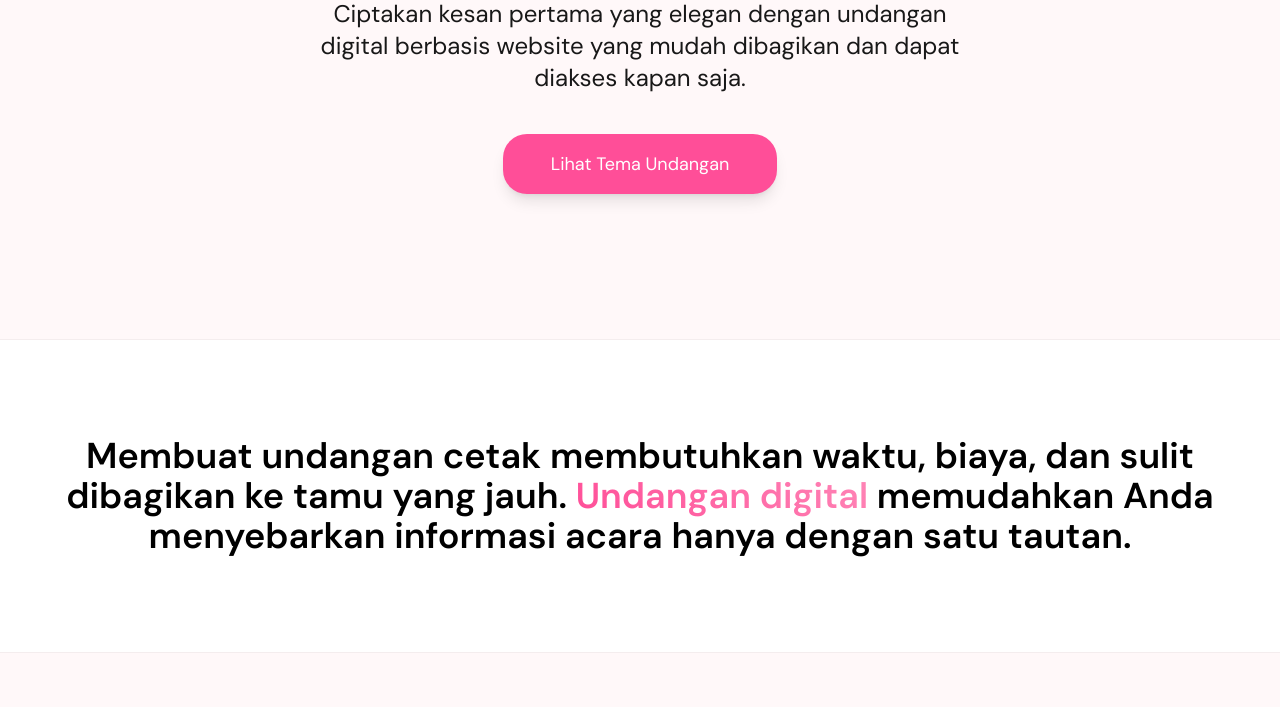
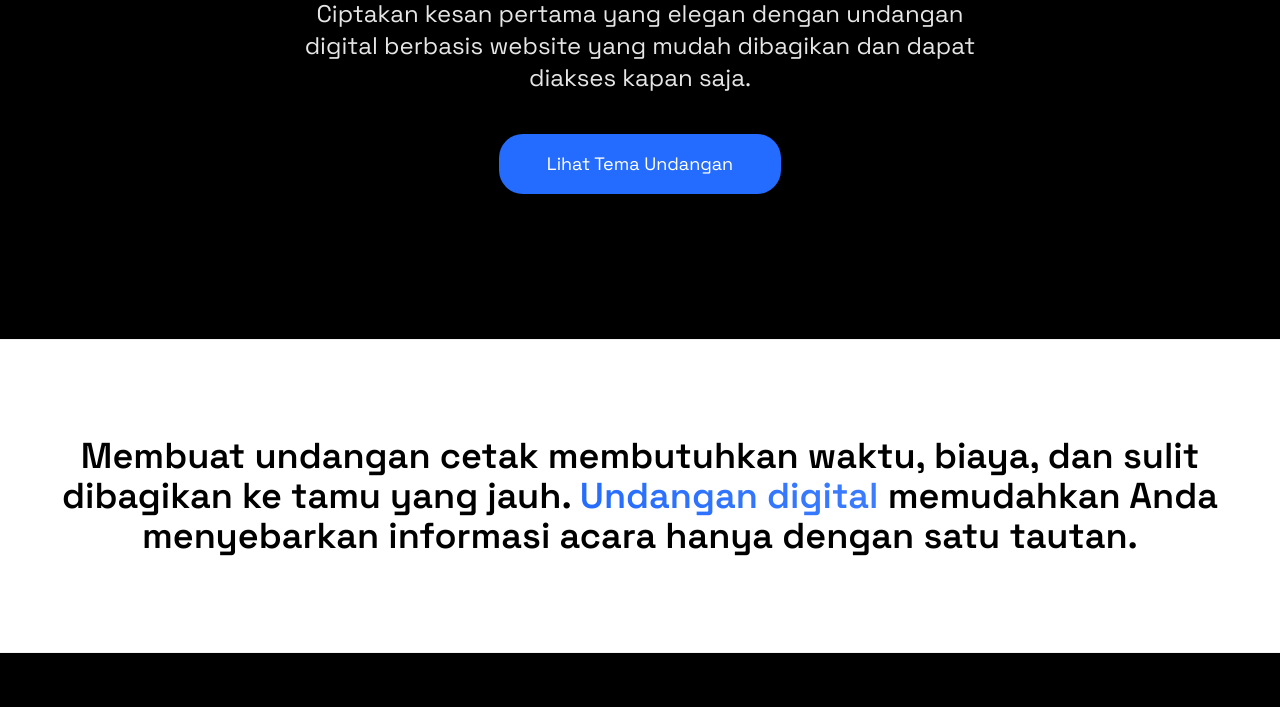
Before and after one commit to nikahyukkofficial/happymoments, a plain HTML site: page index.html in a window 1280 px wide. Shown: the part 460-1167 px from the top of the page. Drawn offline with nearby package versions, Linux system fonts and the light colour scheme; no server answers; a web font is replaced by a local one.

Commit message:
index.html

```diff
--- a/index.html
+++ b/index.html
@@ -29,7 +29,7 @@
       rel="stylesheet"
       href="https://cdn.hugeicons.com/font/hgi-stroke-rounded.css"
     />
-    <link rel="stylesheet" href="/assets/theme-8.css" />
+    <link rel="stylesheet" href="/assets/theme-7.css" />
   </head>
   <body>
     <header class="sticky top-0 z-100">
```
